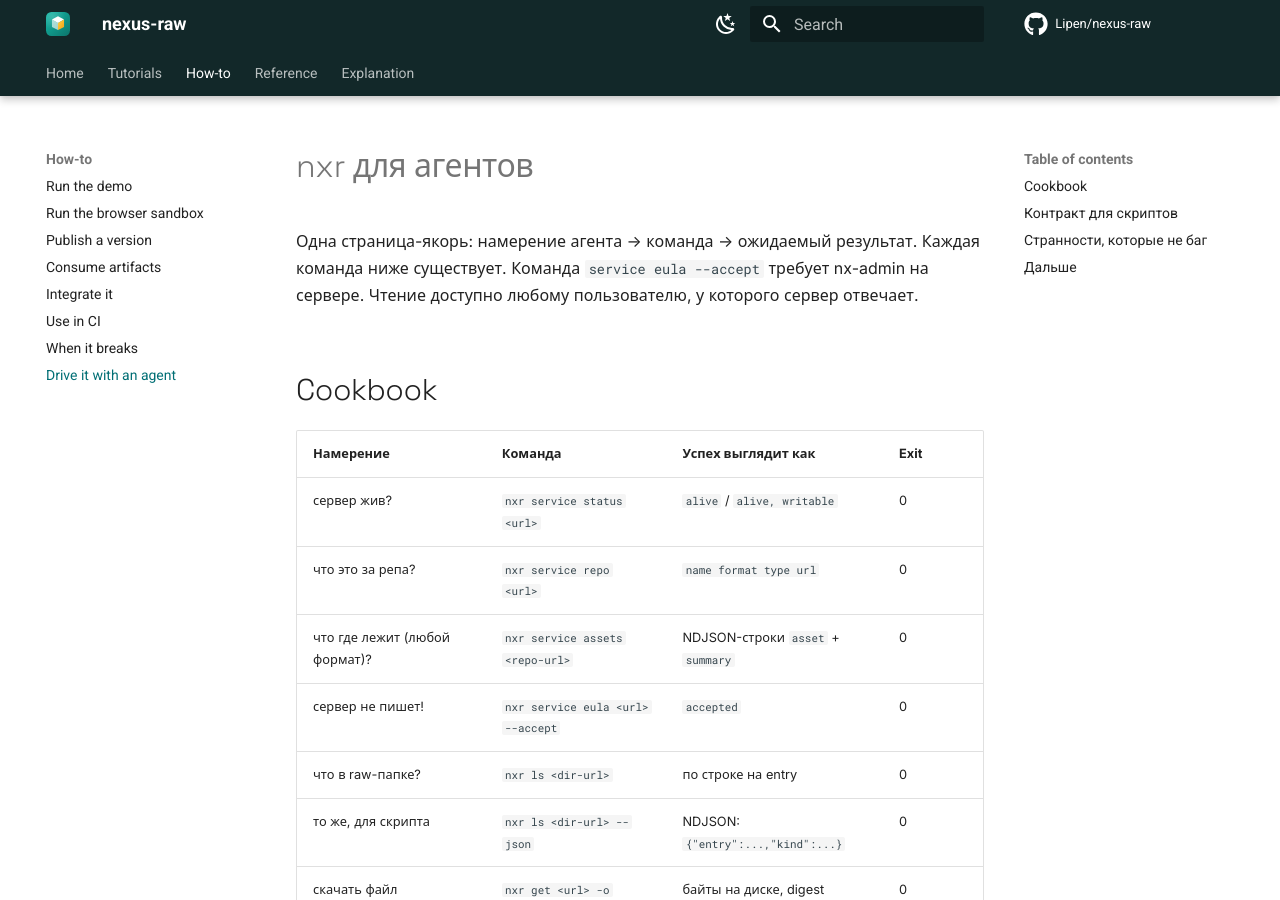
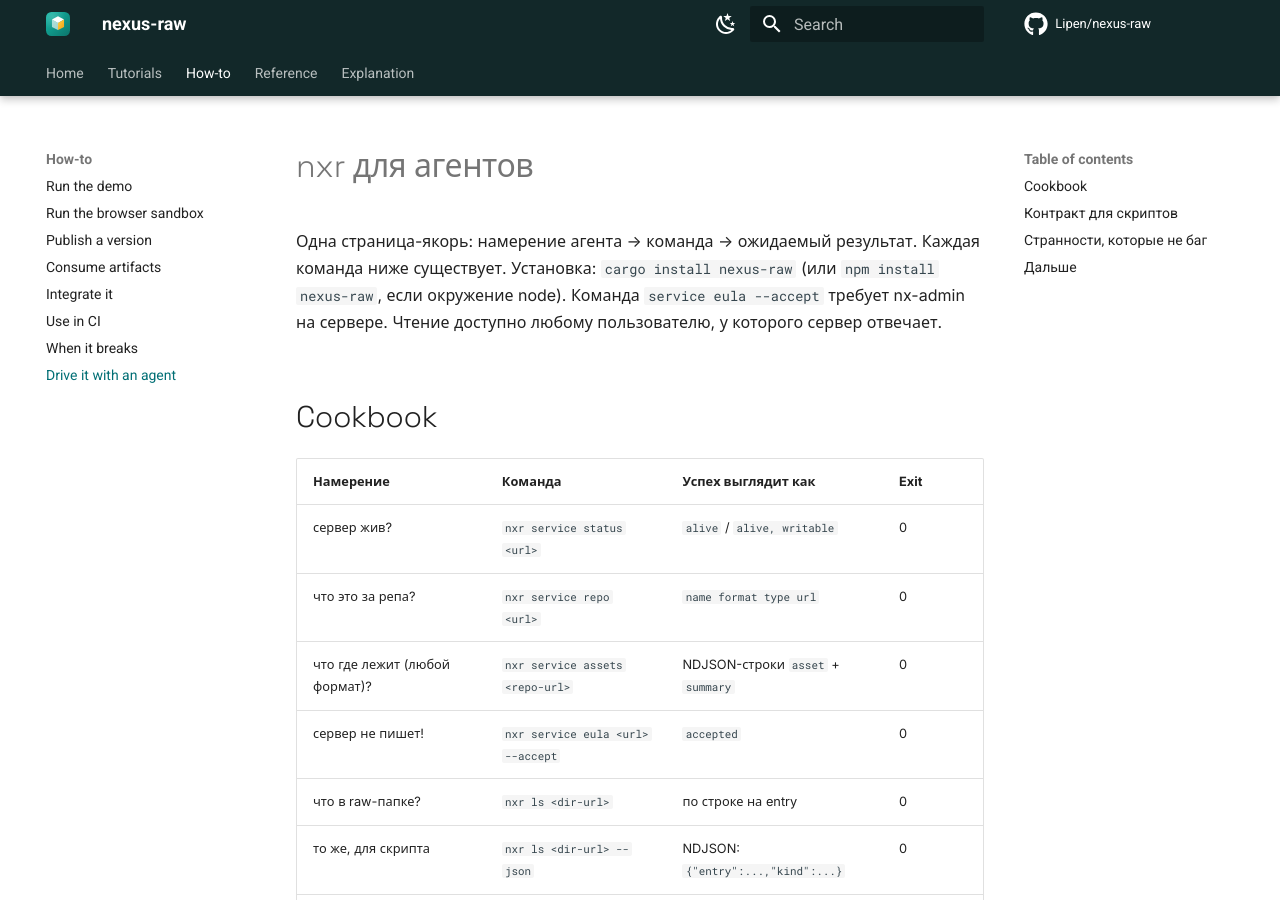
Before and after one commit to Lipen/nexus-raw, an MkDocs documentation site: the page built from docs/how-to/agents.md, in a window 1280 px wide and 900 px high. Built offline with MkDocs 1.6.1 and Material for MkDocs 9.7.7, drawn with Linux system fonts in a browser that asks for light colours; comment, search, counter and statistics services are not loaded.

Commit message:
docs: the agent cookbook starts from installing nxr

```diff
--- a/docs/how-to/agents.md
+++ b/docs/how-to/agents.md
@@ -2,6 +2,7 @@
 
 Одна страница-якорь: намерение агента -> команда -> ожидаемый результат.
 Каждая команда ниже существует.
+Установка: `cargo install nexus-raw` (или `npm install nexus-raw`, если окружение node).
 Команда `service eula --accept` требует nx-admin на сервере.
 Чтение доступно любому пользователю, у которого сервер отвечает.
 
```
